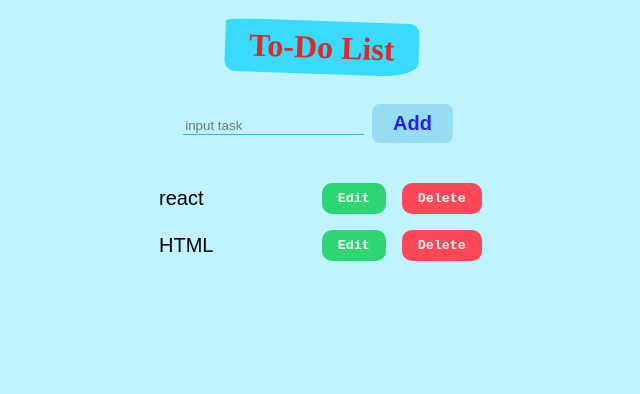
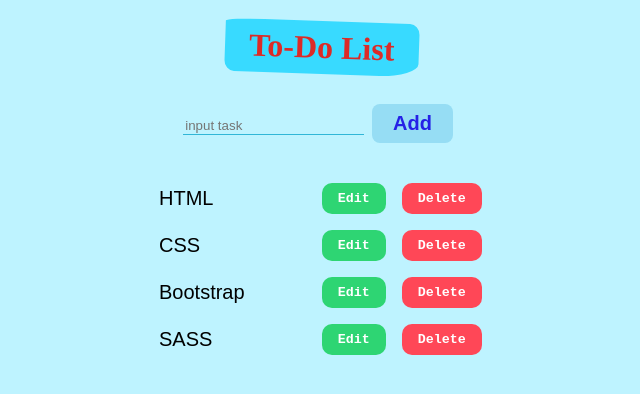
Before and after one commit to sepidehmaghami/to-do-list, a React (Create React App) app: page / in a window 1280 px wide. Shown: the top 394 px of the page, without its empty margins (318-958 px from the left). Built offline with nearby package versions, Linux system fonts and the light colour scheme; data requests are answered from the project's data file.

Commit message:
Add fetch and json server

```diff
--- /dev/null
+++ b/db.json
@@ -0,0 +1,20 @@
+{
+  "tasks": [
+    {
+      "id": 1,
+      "title": "HTML"
+    },
+    {
+      "id": 2,
+      "title": "CSS"
+    },
+    {
+      "id": 3,
+      "title": "Bootstrap"
+    },
+    {
+      "id": 4,
+      "title": "SASS"
+    }
+  ]
+}
--- a/package.json
+++ b/package.json
@@ -16,7 +16,8 @@
     "start": "react-scripts start",
     "build": "react-scripts build",
     "test": "react-scripts test",
-    "eject": "react-scripts eject"
+    "eject": "react-scripts eject",
+    "server": "json-server --watch db.json --port 8000"
   },
   "eslintConfig": {
     "extends": [
--- a/src/App.js
+++ b/src/App.js
@@ -1,14 +1,23 @@
-import { useState } from 'react';
+import { useEffect, useState } from 'react';
 import './App.css';
 import AddTask from './components/AddTask/AddTask';
 import TaskList from './components/taskList/TaskList';
 
 function App() {
 
-const [task , setTask] = useState([
-  {id:1 , title:'react'},
-  {id:2 , title:'HTML'}
-]);
+  const [task , setTask] = useState([
+    // {id:1 , title:'react'},
+    // {id:2 , title:'HTML'}
+  ]);
+
+  useEffect (() =>{
+    const sendRequest = async() =>{
+      const response = await fetch('http://localhost:8000/tasks');
+      const responsData  = await response.json();
+      setTask(responsData);
+    }
+    sendRequest();
+  },[]);
 
   const deleteHandle = (id) =>{
     setTask(task.filter((item) => item.id !==id ))
```
